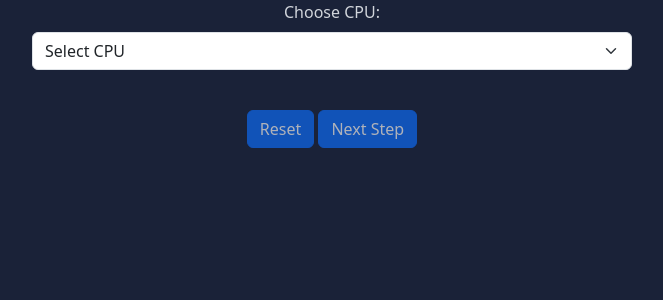
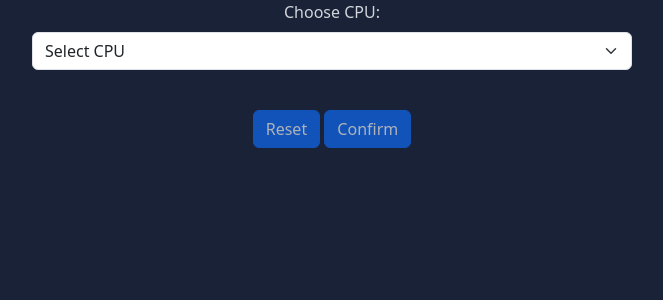
Before and after one commit to saldon002/Build-it, a Flask app: page /builder in a window 1280 px wide. Shown: the part 242-542 px from the top of the page, without its empty margins (308-971 px from the left). Run offline with Flask 3, Linux system fonts and the light colour scheme; data that the repository does not hold is empty; some libraries are stand-ins or nearby versions.

Commit message:
Update builder.html

```diff
--- a/server/templates/builder.html
+++ b/server/templates/builder.html
@@ -126,7 +126,7 @@
     <!-- Button to proceed to the next step -->
     <div class="text-center">
         <button id="reset-button" class="btn btn-primary mt-4" disabled>Reset</button>
-        <button id="next-step-btn" class="btn btn-primary mt-4" disabled>Next Step</button>
+        <button id="next-step-btn" class="btn btn-primary mt-4" disabled>Confirm</button>
     </div>
 </main>
 
```
